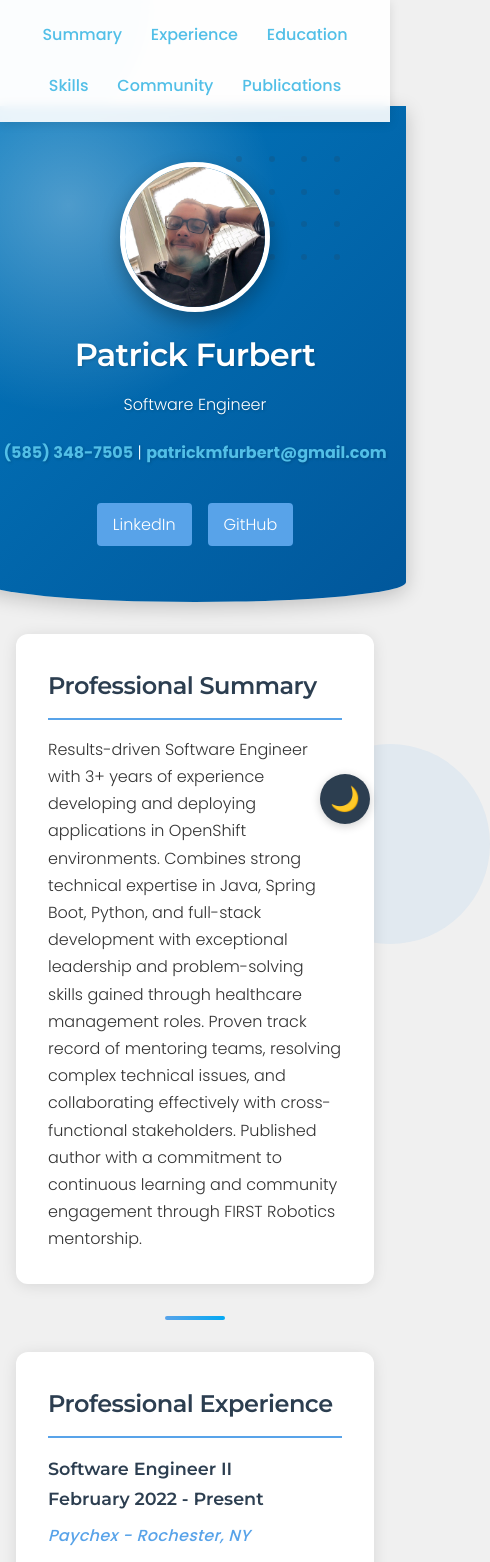
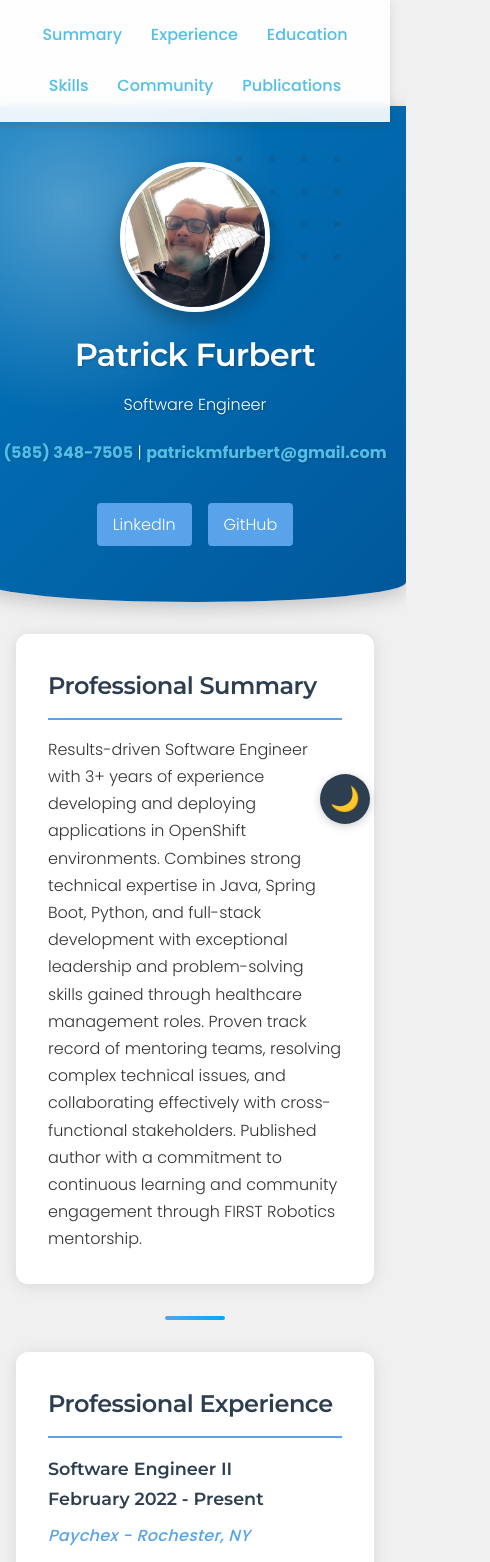
Before and after one commit to patrickmfurbert/patrickmfurbert.github.io, a SvelteKit app: page / in a window 390 px wide. Shown: the top 1562 px of the page, 490 px wide, since content can reach past the window. Built offline with nearby package versions, Linux system fonts and the light colour scheme.

Commit message:
fix issue with mobile

```diff
--- a/src/app.css
+++ b/src/app.css
@@ -15,6 +15,10 @@
   margin: 0;
   padding: 0;
   box-sizing: border-box;
+}
+
+html, body {
+  max-width: 100vw;
 }
 
 body {
--- a/src/routes/+page.svelte
+++ b/src/routes/+page.svelte
@@ -31,8 +31,7 @@
 </div>
 
 <div class="container fade-in">
-  <div class="accent-circle accent-circle-1"></div>
-  <div class="accent-circle accent-circle-2"></div>
+
   <header class="header animate-on-scroll">
     <div class="accent-dot-grid">
       {#each Array(16) as _, i}
```
